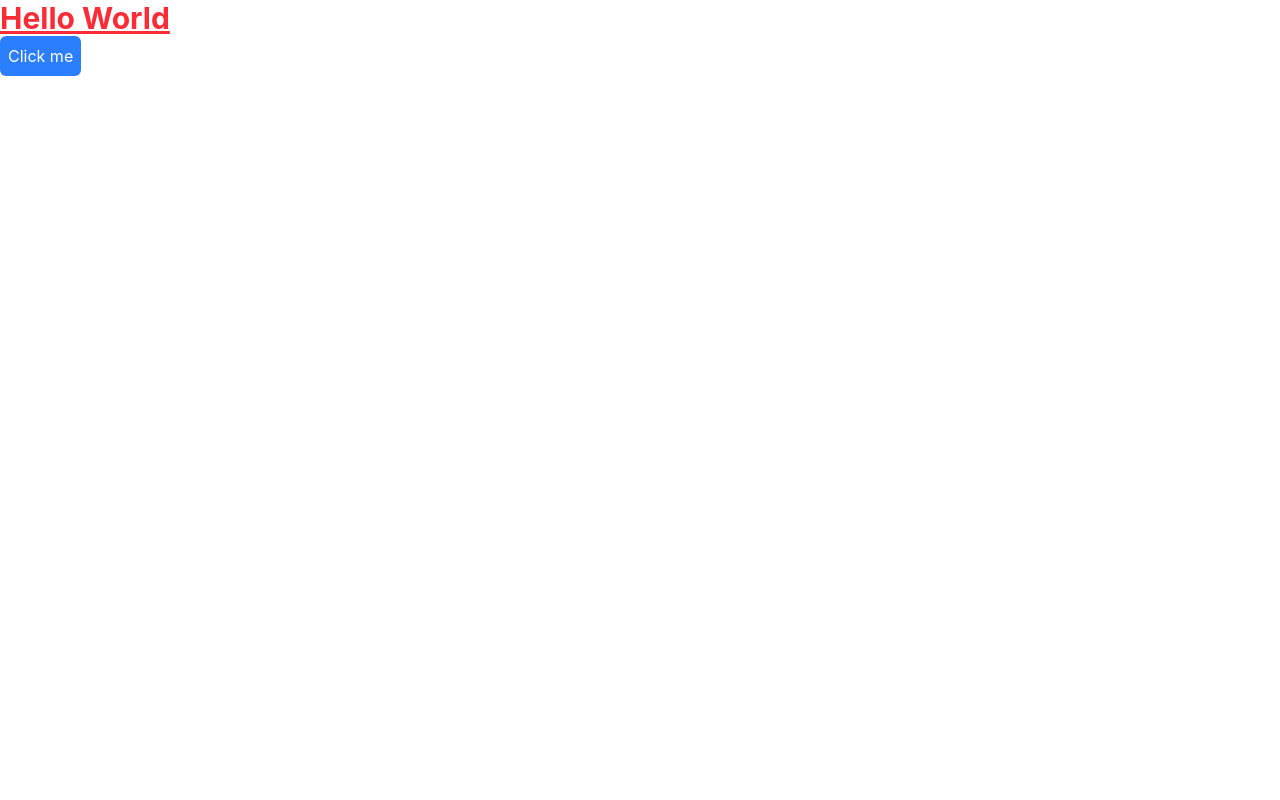
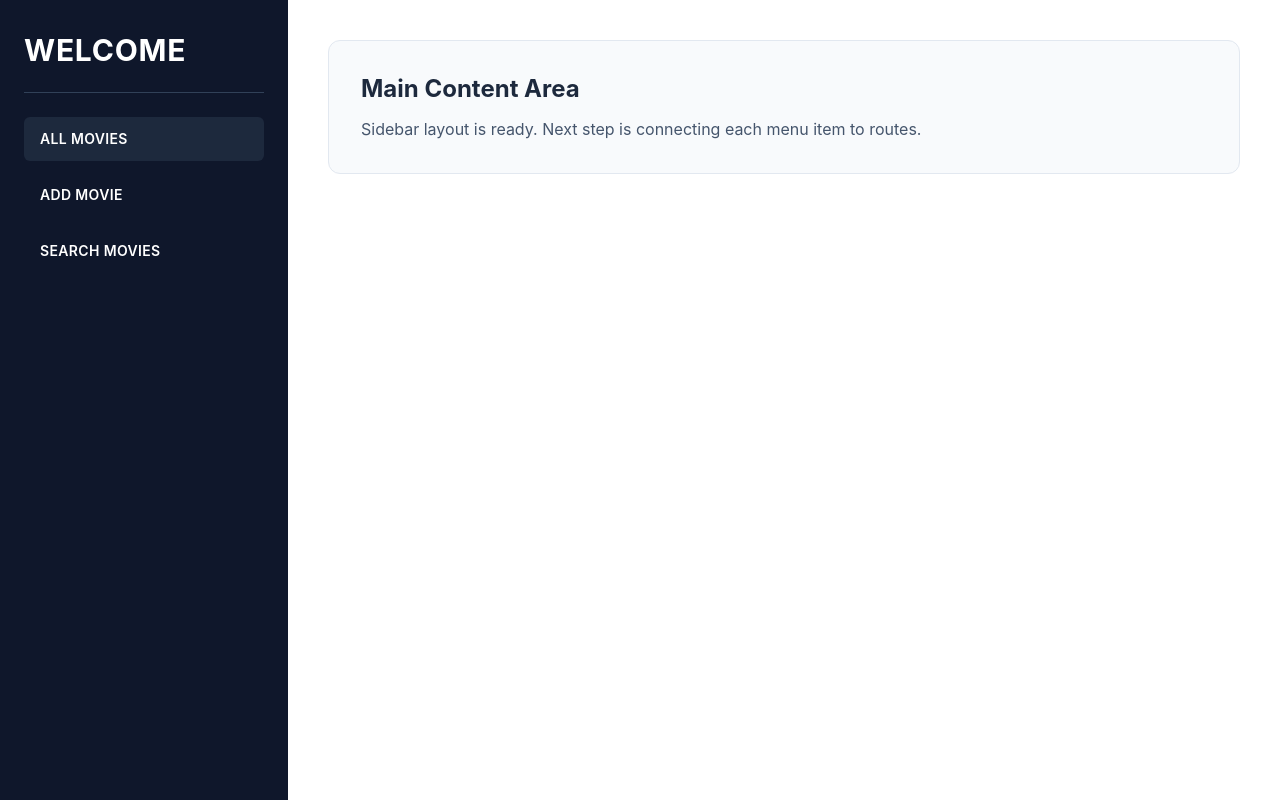
Before and after one commit to Davidn0072/sv-movie-watchlist-cli, a React app: page / in a window 1280 px wide. Built offline with nearby package versions, Linux system fonts and the light colour scheme; the HTML template or start-up script is replaced by a standard one.

Commit message:
Refactor App component to implement sidebar layout and remove old content. Added Sidebar component and updated main content area for improved structure.

```diff
--- a/src/App.tsx
+++ b/src/App.tsx
@@ -1,23 +1,22 @@
-import './App.css';
+import Sidebar from './components/Sidebar';
 
 function App() {
   return (
-    <div>
-      <h2 className='text-3xl font-bold underline text-red-500'>Hello World</h2>
-      <div id="result"></div>
-      <button className='bg-blue-500 text-white p-2 rounded-md' onClick={() => {
-        fetch('http://localhost:3000')
-          .then((res) => res.json())
-          .then((data) => {
-            document.getElementById('result')!.innerHTML = JSON.stringify(data, null, 2);
-          })
-          .catch((err) => console.log(err));
-      }}
-      >
-        Click me
-      </button>
+    <div className="min-h-screen bg-slate-100 text-slate-900">
+      <div className="mx-auto flex min-h-screen max-w-7xl shadow-xl">
+        <Sidebar />
+
+        <main className="flex-1 bg-white p-10">
+          <div className="rounded-xl border border-slate-200 bg-slate-50 p-8">
+            <h2 className="text-2xl font-bold text-slate-800">Main Content Area</h2>
+            <p className="mt-3 text-slate-600">
+              Sidebar layout is ready. Next step is connecting each menu item to routes.
+            </p>
+          </div>
+        </main>
+      </div>
     </div>
   );
 }
 
-export default App
+export default App;
--- /dev/null
+++ b/src/components/Sidebar.tsx
@@ -0,0 +1,32 @@
+function Sidebar() {
+  return (
+    <aside className="w-72 bg-slate-900 px-6 py-8 text-white">
+      <h1 className="text-3xl font-bold tracking-wide">WELCOME</h1>
+
+      <div className="my-6 h-px bg-slate-700" />
+
+      <nav className="space-y-3">
+        <button
+          type="button"
+          className="w-full rounded-md bg-slate-800 px-4 py-3 text-left text-sm font-semibold tracking-wide transition hover:bg-slate-700"
+        >
+          ALL MOVIES
+        </button>
+        <button
+          type="button"
+          className="w-full rounded-md px-4 py-3 text-left text-sm font-semibold tracking-wide transition hover:bg-slate-800"
+        >
+          ADD MOVIE
+        </button>
+        <button
+          type="button"
+          className="w-full rounded-md px-4 py-3 text-left text-sm font-semibold tracking-wide transition hover:bg-slate-800"
+        >
+          SEARCH MOVIES
+        </button>
+      </nav>
+    </aside>
+  );
+}
+
+export default Sidebar;
```
